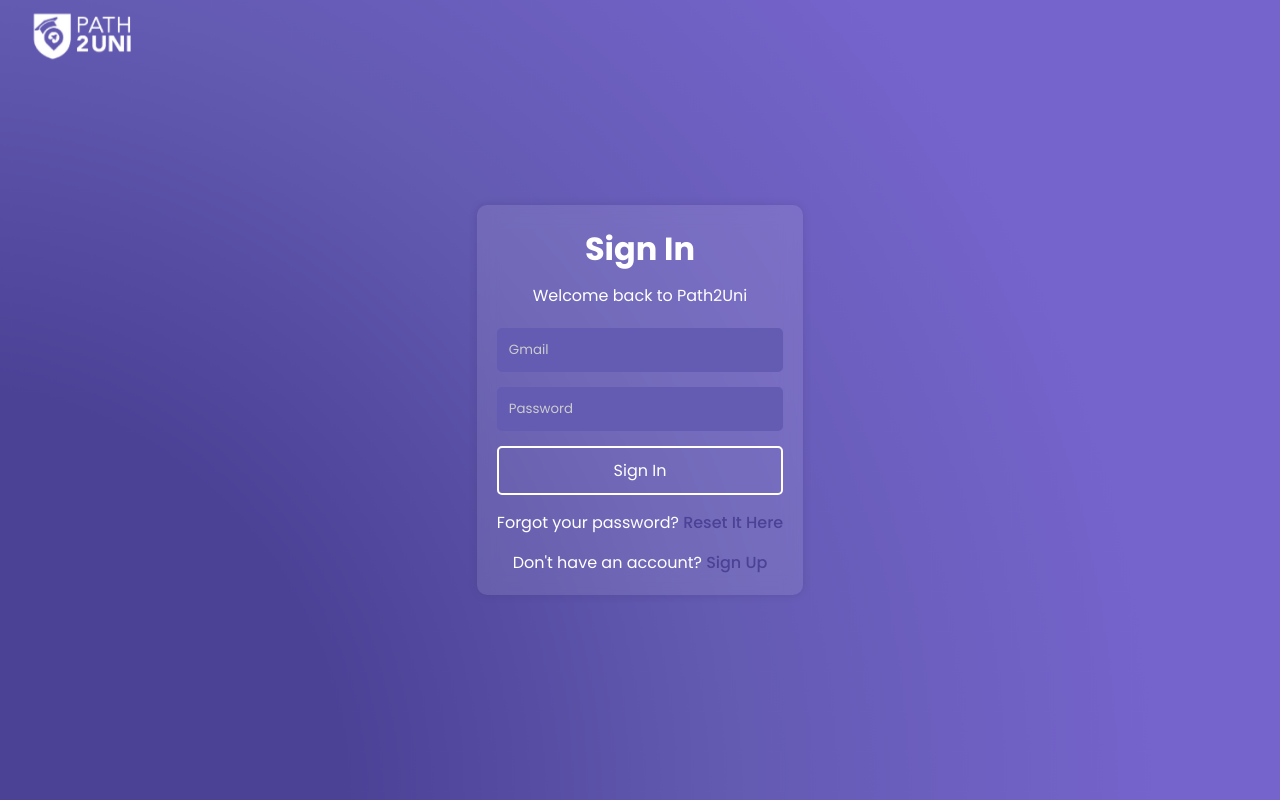
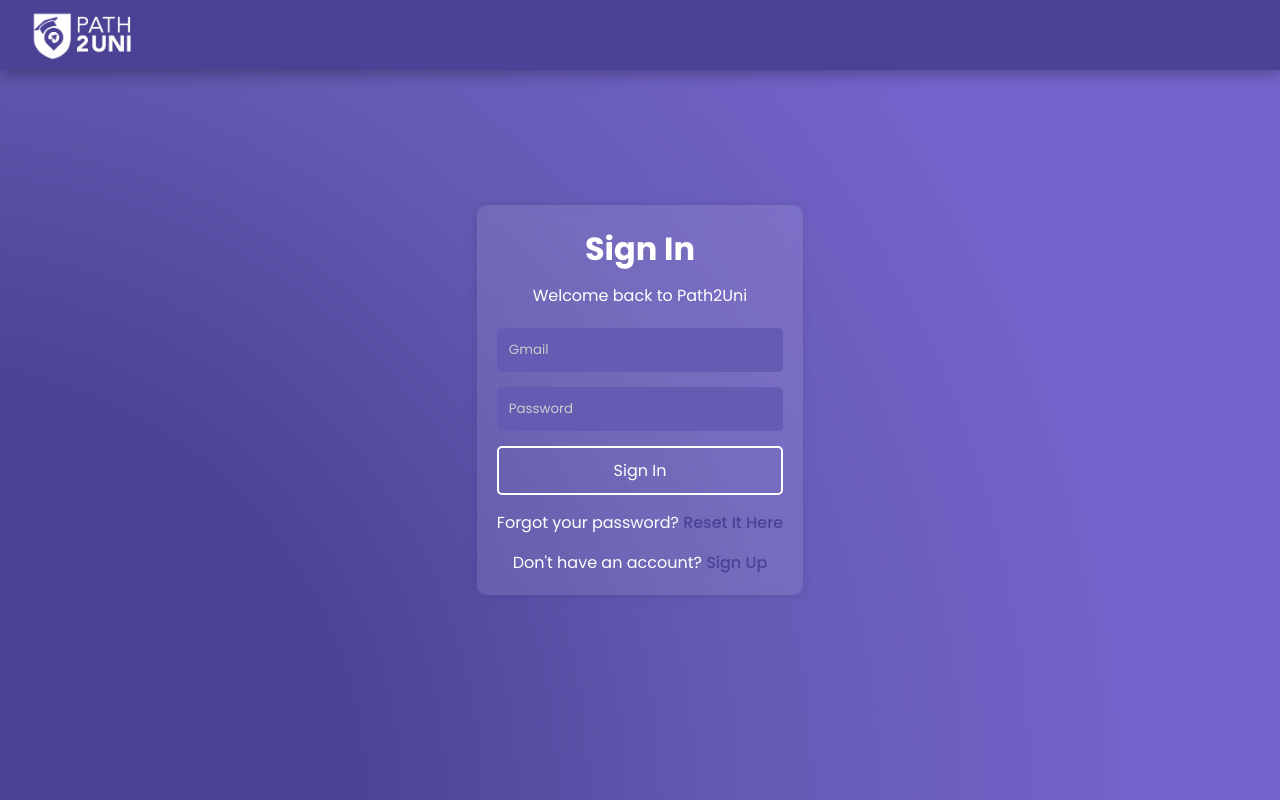
Before and after one commit to asmaachreih1/Path2Uni, a website: page Frontend/feastures/login/login.html in a window 1280 px wide. Drawn offline with Linux system fonts and the light colour scheme.

Commit message:
style signin page header (color)

```diff
--- a/Frontend/feastures/login/login.css
+++ b/Frontend/feastures/login/login.css
@@ -18,6 +18,7 @@
     background-position: center;
 }
 
+/*
 header{
     position: fixed;
     top: 0;
@@ -28,6 +29,21 @@
     justify-content: space-between;
     align-items:center;
     z-index: 99;
+}*/
+
+header{
+    position: fixed;
+    top: 0;
+    left: 0;
+    width: 100%;
+    padding: 10px 30px;
+    color: white;
+    display: flex;
+    justify-content: space-between;
+    align-items:center;
+    z-index: 99;
+    background-color: #4b4296;
+    box-shadow: 0 4px 15px rgba(0, 0, 0, 0.3);
 }
 
 .logo {
```
